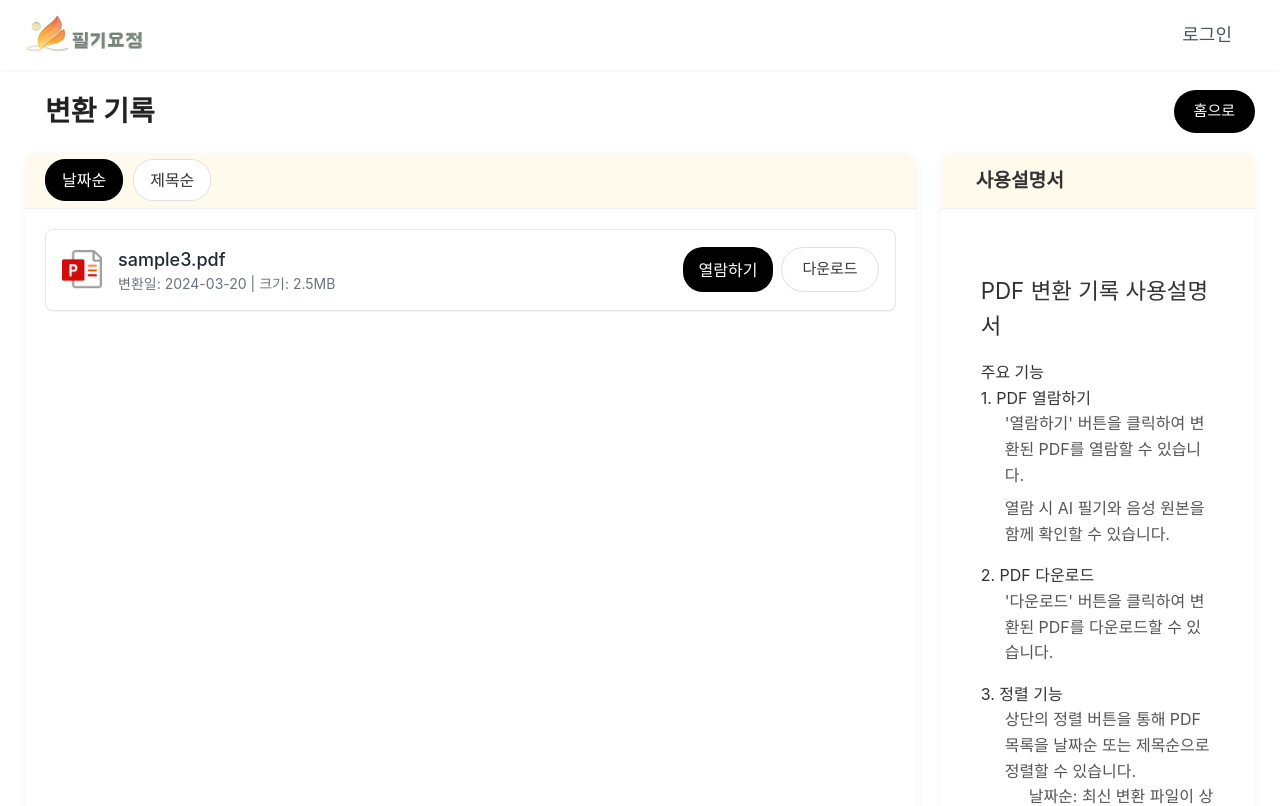
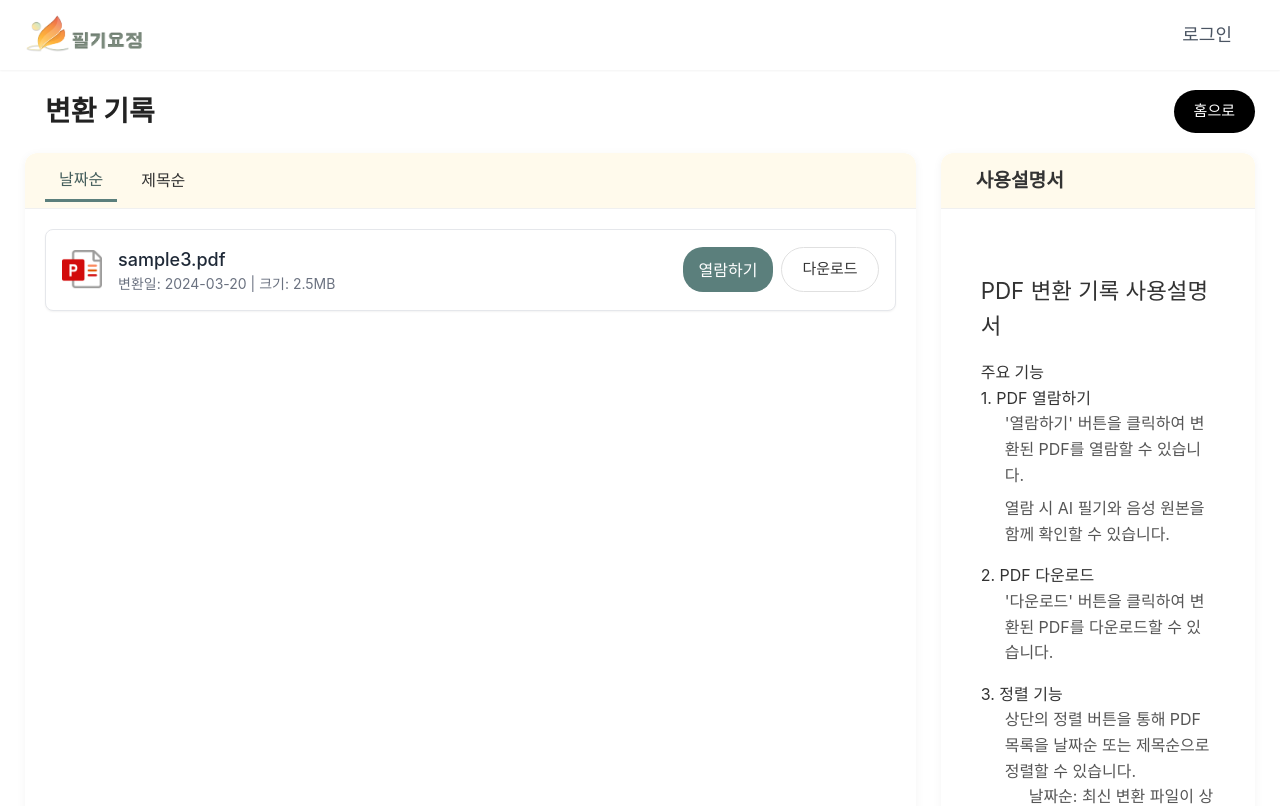
Before and after one commit to 2025capstoneDesign/capstone-FE, a React (Create React App) app: page /history in a window 1280 px wide. Shown: the top 806 px of the page. Built offline with nearby package versions, Linux system fonts and the light colour scheme.

Commit message:
설정 페이지 수정 및 css 수정

```diff
--- a/src/components/History/History.js
+++ b/src/components/History/History.js
@@ -52,7 +52,7 @@ export default function History() {
   });
 
   return (
-    <div className="app-wrapper">
+    <div className="app-wrapper history-page">
       <div className="sub-header">
         <h1 className="page-title">변환 기록</h1>
         <div className="action-buttons">
--- a/src/components/History/PdfList.js
+++ b/src/components/History/PdfList.js
@@ -59,7 +59,7 @@ export default function PdfList({
   };
 
   return (
-    <div className="slide-container ml-[25px]">
+    <div className="slide-container">
       <div className="slide-header">
         <div className="sort-options">
           <button
--- a/src/css/ResultPage.css
+++ b/src/css/ResultPage.css
@@ -118,6 +118,9 @@ body {
   padding: 0 25px 25px 25px;
 }
 
+.history-page .main-content {
+  padding: 0 25px 25px 25px;
+}
 
 /* 왼쪽 PDF 슬라이드 컨테이너 */
 .slide-container {
@@ -622,23 +625,24 @@ body {
 }
 
 .sort-btn {
-  padding: 8px 16px;
-  border: 1px solid #e0e0e0;
-  border-radius: 20px;
-  background-color: #fff;
+  padding: 8px 14px;
+  /* border: 1px solid #e0e0e0; */
+  /* border-radius: 20px; */
+  /* background-color: #fff; */
   cursor: pointer;
   transition: all 0.2s;
 }
 
 .sort-btn.active {
-  background-color: #000;
-  color: #fff;
-  border-color: #000;
+  /* background-color: #000; */
+  color: #455E5C;
+  border-bottom: 3px solid #5B7F7C;
+  /* border-color: #000; */
 }
 
 .view-btn {
   padding: 8px 16px;
-  background-color: #000;
+  background-color: #5B7F7C;
   color: #fff;
   border: none;
   border-radius: 20px;
@@ -647,7 +651,7 @@ body {
 }
 
 .view-btn:hover {
-  background-color: #333;
+  background-color: #455E5C;
 }
 
 .manual-title {
```
